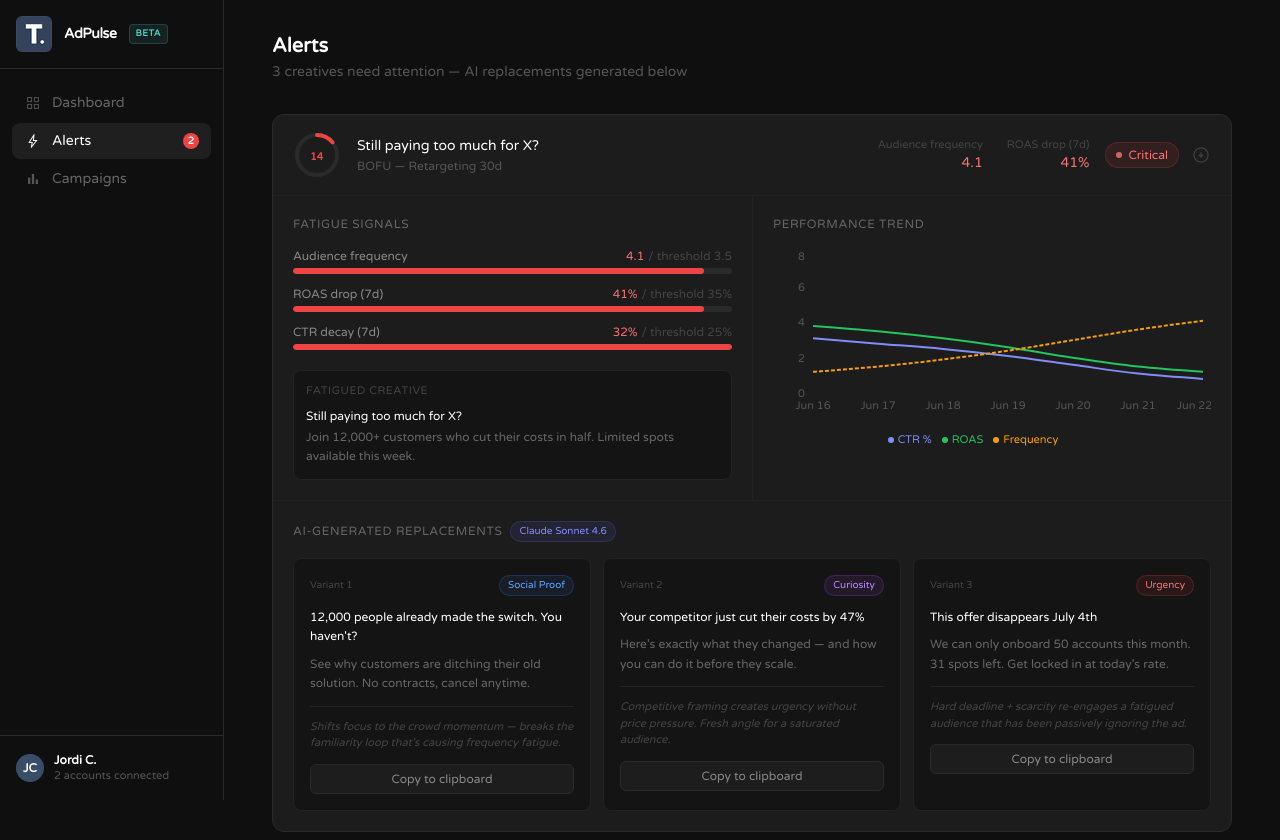
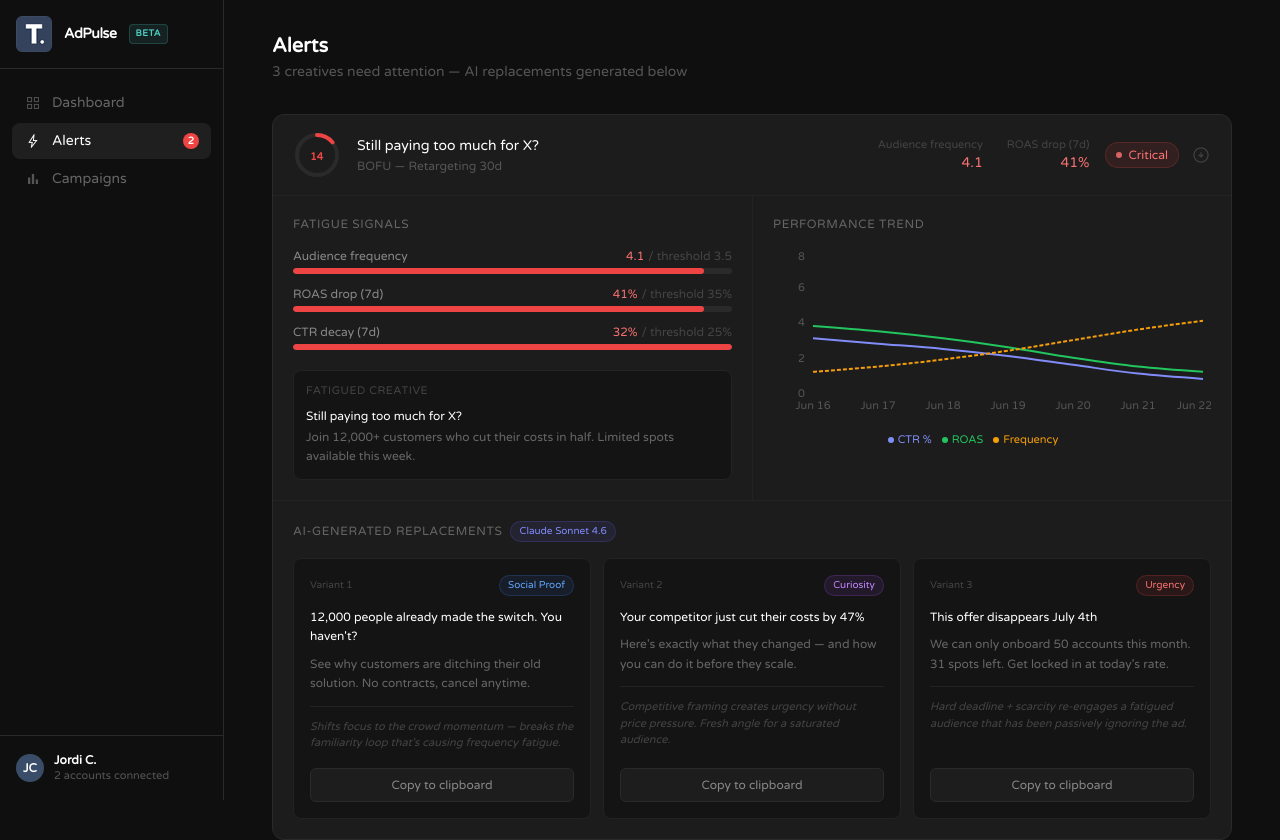
Before and after one commit to jordicabelloo/itstodaymedia-roleproject, a Next.js app in the folder frontend/: page /alerts in a window 1280 px wide. Shown: the top 840 px of the page. Built offline with nearby package versions, Linux system fonts and the light colour scheme.

Commit message:
frontend: align variant card buttons to bottom with equal height cards

```diff
--- a/frontend/app/alerts/page.tsx
+++ b/frontend/app/alerts/page.tsx
@@ -120,9 +120,9 @@ export default function AlertsPage() {
                           Claude Sonnet 4.6
                         </span>
                       </div>
-                      <div className="grid grid-cols-3 gap-3">
+                      <div className="grid grid-cols-3 gap-3 items-stretch">
                         {creative.variants.map((v, i) => (
-                          <div key={i} className="bg-[#141414] rounded-lg border border-[#232323] p-4 hover:border-[#3a3a3a] transition-colors">
+                          <div key={i} className="bg-[#141414] rounded-lg border border-[#232323] p-4 hover:border-[#3a3a3a] transition-colors flex flex-col min-h-[260px]">
                             <div className="flex items-center justify-between mb-3">
                               <span className="text-[10px] text-[#444]">Variant {i + 1}</span>
                               <span className={`text-[10px] px-2 py-0.5 rounded-full border capitalize ${HOOK_COLOR[v.hook_angle]}`}>
@@ -131,8 +131,8 @@ export default function AlertsPage() {
                             </div>
                             <p className="text-xs text-white font-medium mb-2 leading-relaxed">{v.headline}</p>
                             <p className="text-xs text-[#666] leading-relaxed mb-3">{v.body}</p>
-                            <p className="text-[11px] text-[#444] italic border-t border-[#232323] pt-3">{v.rationale}</p>
-                            <button className="mt-3 w-full py-1.5 rounded-md bg-white/[0.04] hover:bg-white/[0.07] border border-[#2a2a2a] text-xs text-[#888] hover:text-white transition-colors">
+                            <p className="text-[11px] text-[#444] italic border-t border-[#232323] pt-3 flex-1">{v.rationale}</p>
+                            <button className="mt-4 w-full py-2 rounded-md bg-white/[0.04] hover:bg-white/[0.07] border border-[#2a2a2a] text-xs text-[#888] hover:text-white transition-colors">
                               Copy to clipboard
                             </button>
                           </div>
```
